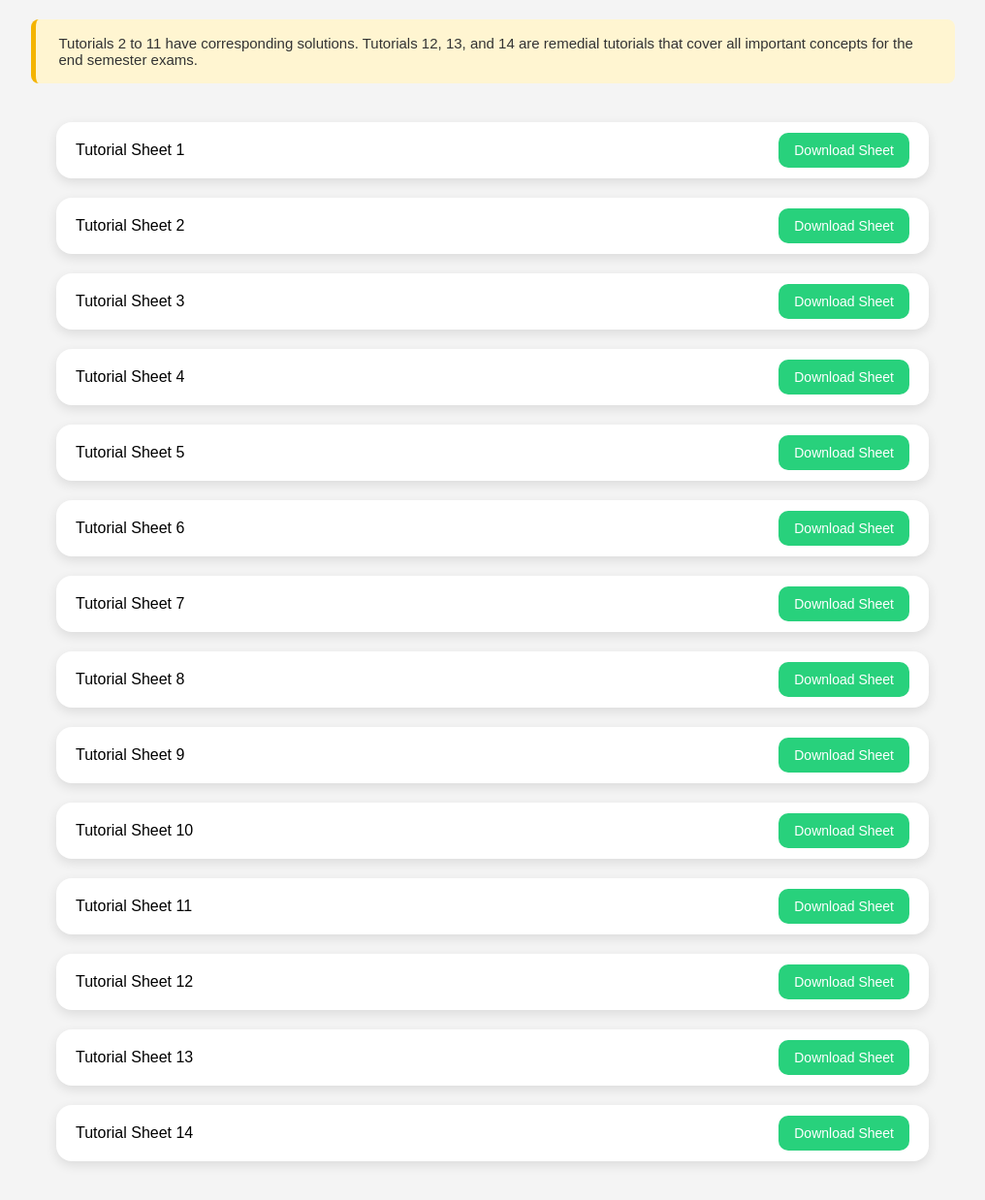
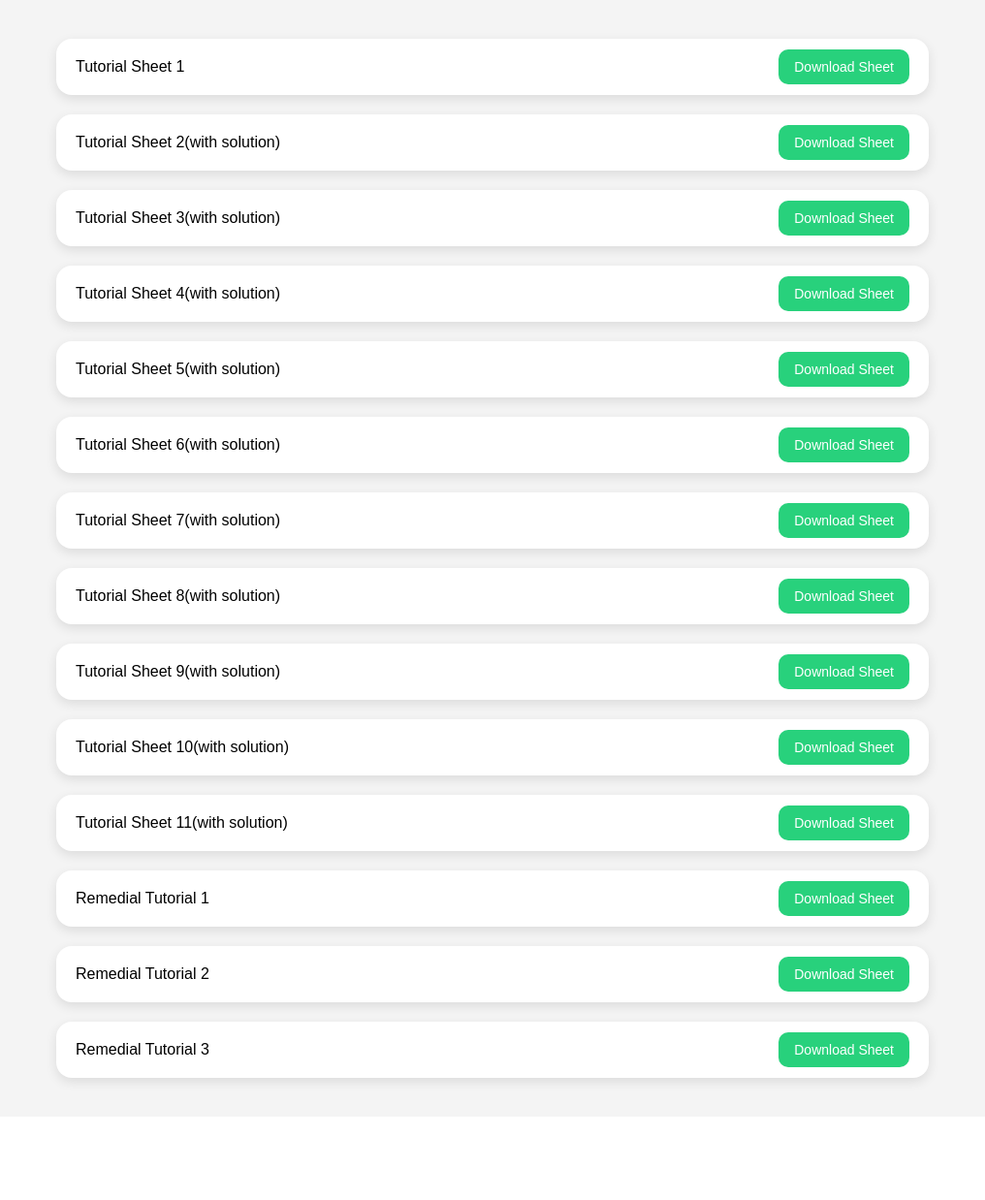
Before and after one commit to chinimoi/Lernn, a Flask app: page /cset109/tutorials in a window 1280 px wide. Shown: the part 66-1304 px from the top of the page at 97% size, without its empty margins (132-1148 px from the left). After the commit the page ends 1190 px from the top, so only its background shows below. Run offline with Flask 3, Linux system fonts and the light colour scheme.

Commit message:
Update cset109_tutorials.html

```diff
--- a/templates/cset109_tutorials.html
+++ b/templates/cset109_tutorials.html
@@ -67,15 +67,18 @@
 
 <header>CSET109: Tutorial Sheets</header>
 
-<!-- ✅ Paragraph note added here -->
-<div class="info-note">
-  Tutorials 2 to 11 have corresponding solutions. Tutorials 12, 13, and 14 are remedial tutorials that cover all important concepts for the end semester exams.
-</div>
-
 <div class="tutorials-container">
   {% for i in range(1, tutorial_count + 1) %}
   <div class="tutorial-row">
-    <span>Tutorial Sheet {{ i }}</span>
+    <span>
+      {% if i >= 12 %}
+        Remedial Tutorial {{ i - 11 }}
+      {% elif i >= 2 and i <= 11 %}
+        Tutorial Sheet {{ i }}(with solution)
+      {% else %}
+        Tutorial Sheet {{ i }}
+      {% endif %}
+    </span>
     <div>
       <a href="{{ url_for('download_tutorial', filename='Tutorial' ~ i ~ '.docx') }}">Download Sheet</a>
     </div>
```
